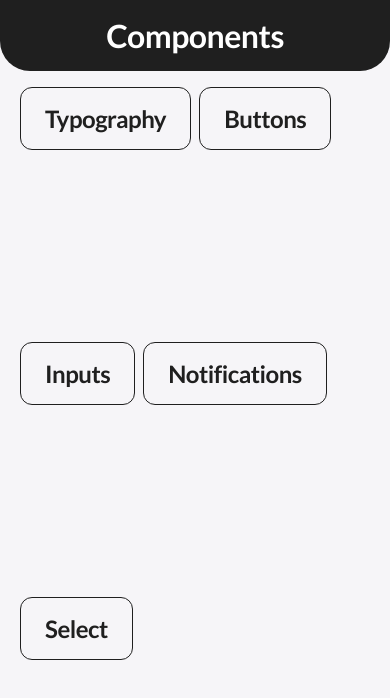
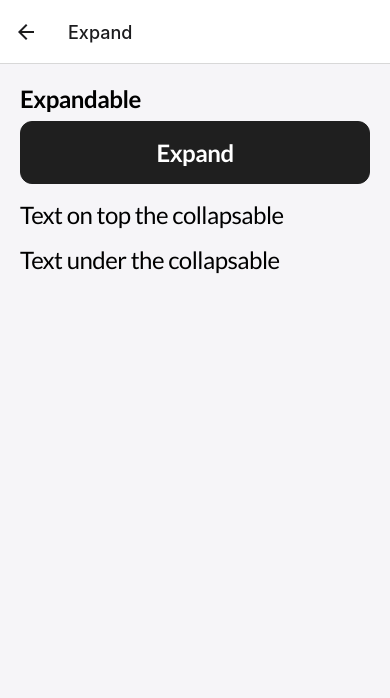
Before and after one commit to daviduzago/budgie, a React Native app: screen /Expand in a window 390 px wide. Shown: the top 698 px of the page. Built offline with nearby package versions, Linux system fonts and the light colour scheme.

Commit message:
Expand component

```diff
--- a/App.js
+++ b/App.js
@@ -15,6 +15,7 @@ import InputsScreen from "./screens/components/InputsScreen";
 import NotificationsScreen from "./screens/components/NotificationsScreen";
 import SelectScreen from "./screens/components/SelectScreen"
 import TypographyScreen from "./screens/components/TypographyScreen";
+import ExpandScreen from "./screens/components/ExpandScreen";
 
 SplashScreen.preventAutoHideAsync()
 
@@ -53,6 +54,7 @@ export default function App() {
                     <Stack.Screen name="Inputs" component={InputsScreen} />
                     <Stack.Screen name="Notifications" component={NotificationsScreen} />
                     <Stack.Screen name="Select" component={SelectScreen} />
+                    <Stack.Screen name="Expand" component={ExpandScreen} />
                 </Stack.Navigator>
             </NavigationContainer>
             <StatusBar style="auto" />
--- /dev/null
+++ b/components/Expand.js
@@ -0,0 +1,56 @@
+/**
+ * will animate the height to expand/collapse conent
+ * @name Expand
+ * @param {boolean} open set to true/false to toggle open close animation
+
+ */
+
+import React from 'react'
+import {View, Animated} from 'react-native'
+
+function ExpandKnowingHeight(props) {
+    const {layout, open} = props
+
+    const animated = React.useRef(new Animated.Value(open ? 1 : 0)).current
+    React.useEffect(() => {
+        Animated.timing(animated, {
+            useNativeDriver: false,
+            toValue: open ? 1 : 0,
+            duration: 150,
+        }).start()
+    }, [open])
+
+    return (
+        <Animated.View
+            style={{
+                height: animated.interpolate({
+                    inputRange: [0, 1],
+                    outputRange: [0, layout.height],
+                }),
+                overflow: 'hidden',
+            }}
+        >
+            {props.children}
+        </Animated.View>
+    )
+}
+
+export default function Expand(props) {
+    const {open} = props
+    const [layout, setLayout] = React.useState({})
+
+    return !open && layout.width ? (
+        <ExpandKnowingHeight layout={layout} open={open}>
+            {props.children}
+        </ExpandKnowingHeight>
+    ) : (
+        <View style={{position: 'relative', height: open ? null : 0, overflow: 'hidden'}}>
+            <View
+                style={{position: open ? null : 'absolute', top: 0, left: 0, right: 0, opacity: open ? null : 0}}
+                onLayout={(e) => setLayout(e.nativeEvent.layout)}
+            >
+                {props.children}
+            </View>
+        </View>
+    )
+}
--- a/screens/Home.js
+++ b/screens/Home.js
@@ -20,6 +20,7 @@ function Home({navigation}) {
                 <Button variant={"outlined"} title={"Inputs"} onPress={() => navigation.navigate(ROUTES.INPUTS)} />
                 <Button variant={"outlined"} title={"Notifications"} onPress={() => navigation.navigate(ROUTES.NOTIFICATIONS)} />
                 <Button variant={"outlined"} title={"Select"} onPress={() => navigation.navigate(ROUTES.SELECT)} />
+                <Button variant={"outlined"} title={"Expand"} onPress={() => navigation.navigate(ROUTES.EXPAND)} />
             </View>
         </Wrapper>
     );
--- /dev/null
+++ b/screens/components/ExpandScreen.js
@@ -0,0 +1,44 @@
+import React from "react";
+import {View, StyleSheet} from "react-native";
+import Typography from "../../components/Typography";
+import Wrapper from "../../components/ui/wrapper";
+import Spacer from "../../utils/Spacer"
+import Expand from "../../components/Expand"
+import Button from "../../components/Button";
+import colors from "../../utils/colors";
+
+function ExpandableScreen() {
+    const [open, setOpen] = React.useState(false)
+    return (
+        <Wrapper hasTopNav>
+            <View style={{flex: 1, padding: 20, width: '100%'}}>
+                <Typography variant={"heading2"}>Expandable</Typography>
+                <Spacer />
+                <Button fullWidth title={open ? 'Collapse' : 'Expand'} onPress={() => setOpen(!open)} />
+                <Spacer x={2} />
+                <Typography normal variant='heading2'>Text on top the collapsable</Typography>
+                <Spacer />
+                <Expand open={open}>
+                    <View style={style.collapsableBox}>
+                        <Typography>Inside</Typography>
+                    </View>
+                </Expand>
+                <Spacer />
+                <Typography normal variant='heading2'>Text under the collapsable</Typography>
+            </View >
+        </Wrapper >
+    );
+}
+
+export default ExpandableScreen;
+
+const style = StyleSheet.create({
+    collapsableBox: {
+        backgroundColor: colors.gray2,
+        height: 200,
+        borderRadius: 12,
+        padding: 8,
+        justifyContent: 'center',
+        alignItems: 'center',
+    },
+});
--- a/utils/ROUTES.js
+++ b/utils/ROUTES.js
@@ -5,4 +5,5 @@ export default {
     INPUTS: "Inputs",
     NOTIFICATIONS: "Notifications",
     SELECT: "Select",
+    EXPAND: "Expand",
 }
```
